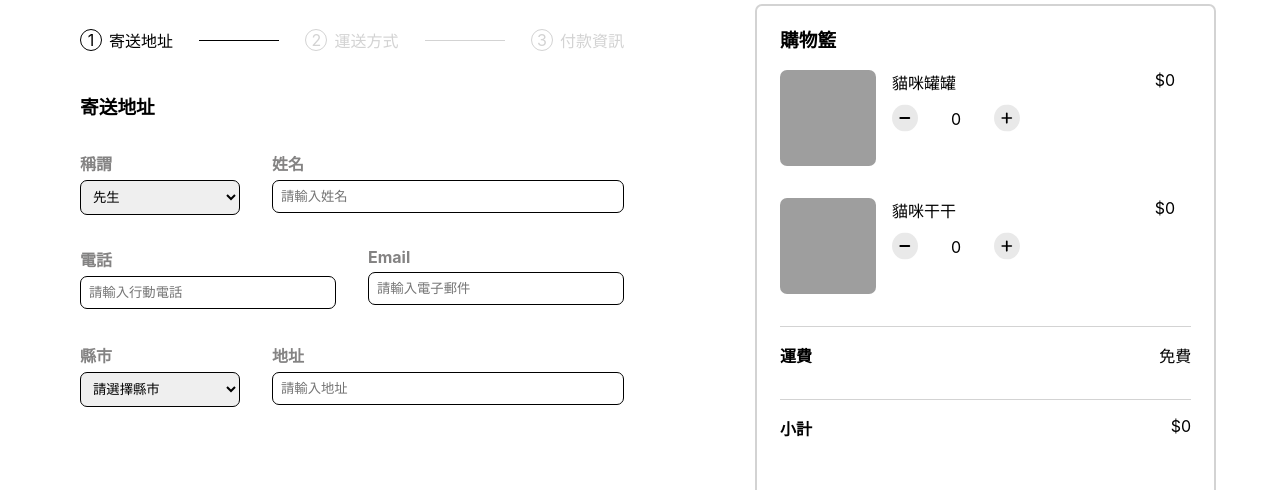
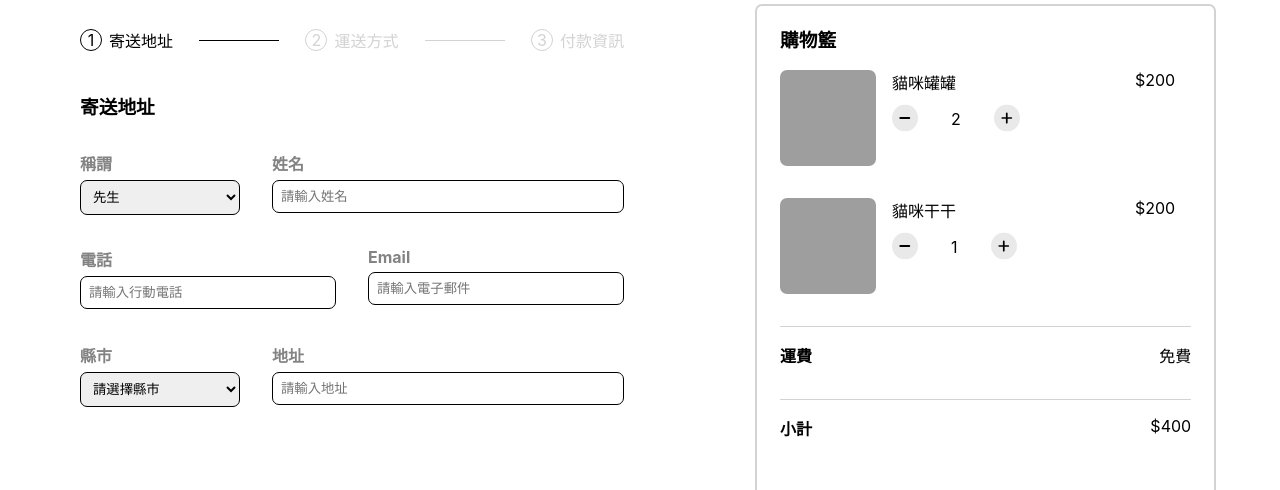
Before and after one commit to ChungYingHo/ALPHA-shop, a React (Create React App) app: page / in a window 1280 px wide. Shown: the part 176-666 px from the top of the page. Built offline with nearby package versions, Linux system fonts and the light colour scheme; grey boxes are pictures that could not be loaded.

Commit message:
feat: modified cart state logic

```diff
--- a/src/components/Cart/Cart.jsx
+++ b/src/components/Cart/Cart.jsx
@@ -2,14 +2,19 @@
 import ItemList from "./Item/ItemList"
 import styles from './Cart.module.css'
 import { useState } from "react"
+import items from './Item/items'
 
 export default function Cart(){
-    const [total, setTotal] = useState(0)
+    const [cart, setCart] = useState(items)
+    const [total, setTotal] = useState(()=>{
+        return items.reduce((acc, item) => acc + item.price * item.quantity, 0)
+    })
+
     return(
         <section className={styles.container}>
             <div className={styles.cart_container}>
                 <h3>購物籃</h3>
-                <ItemList setTotal={setTotal}/>
+                <ItemList setTotal={setTotal} setCart={setCart} cart={cart}/>
                 <div className={styles.price}>
                     <p><b>運費</b></p>
                     <p>免費</p>
--- a/src/components/Cart/Item/ItemList.jsx
+++ b/src/components/Cart/Item/ItemList.jsx
@@ -1,21 +1,36 @@
-import items from './items'
+
 import styles from './ItemList.module.css'
 import {ReactComponent as Minus} from '../../../icons/minus.svg'
 import {ReactComponent as Plus} from '../../../icons/plus.svg'
 import { useState } from 'react'
 
 
-export function Item({item, setTotal}){
-    const [count, setCount] = useState(0)
-    const minusCount = ()=>{
+export function Item({item, setTotal, setCart}){
+    const [count, setCount] = useState(item.quantity)
+    const handleMinus = ()=>{
         if (count > 0) {
             setCount(prevCount => prevCount - 1)
             setTotal(prevTotal => prevTotal - item.price)
+            setCart((prevCart) => {
+                 return prevCart.map((cartItem) => {
+                    if (cartItem.id === item.id) {
+                        return { ...cartItem, quantity: count - 1 };
+                    }
+                    return cartItem;
+                })})
     }
     }
-    const plusCount = ()=>{
+
+    const handlePlus = ()=>{
         setCount(prevCount => prevCount + 1)
         setTotal(prevTotal => prevTotal + item.price)
+        setCart((prevCart) => {
+                 return prevCart.map((cartItem) => {
+                    if (cartItem.id === item.id) {
+                        return { ...cartItem, quantity: count + 1 };
+                    }
+                    return cartItem;
+                })})
     }
 
     return(
@@ -25,22 +40,25 @@ export function Item({item, setTotal}){
                 <div className={styles.left_area}>
                     <span className={styles.product_name}>{item.name}</span>
                     <div className={styles.product_controller}>
-                        <Minus onClick={minusCount}/>
-                        <span className={styles.product_count}>{count}</span>
-                        <Plus onClick={plusCount}/>
+                        <Minus onClick={handleMinus}/>
+                        <span className={styles.product_count}>{item.quantity}</span>
+                        <Plus onClick={handlePlus}/>
                     </div>
                 </div>
-                <span className={styles.price}>${item.price * count}</span>
+                <span className={styles.price}>${item.price * item.quantity}</span>
             </div>
         </div>
     )
 }
 
-export default function ItemList({setTotal}){
+export default function ItemList({setTotal, setCart, cart}){
     return(
         <section>
-            {items.map(item =>
-            <Item item={item} key={item.id} setTotal={setTotal}/>)}
+            {cart.map(item =>{
+                return(
+                    <Item item={item} key={item.id} setTotal={setTotal} setCart={setCart}/>
+                )
+            })}
         </section>
     )
 }
```
